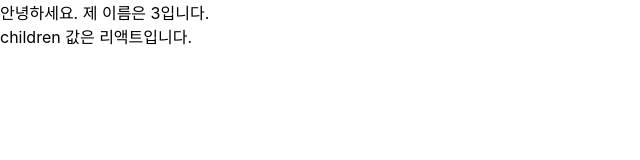
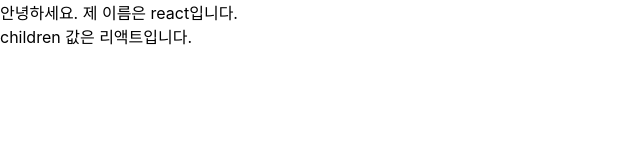
Before and after one commit to KyungOhKim/learning-react, a React (Create React App) app: page / in a window 1280 px wide. Shown: the top 160 px of the page, without its empty margins (0-640 px from the left). Built offline with nearby package versions, Linux system fonts and the light colour scheme.

Commit message:
3.3.6-4 propTypes를 통한 props 검증

```diff
--- a/src/App.js
+++ b/src/App.js
@@ -2,7 +2,7 @@ import React from "react";
 import MyComponent from "./MyComponent";
 
 const App = () => {
-  return <MyComponent name={3}>리액트</MyComponent>;
+  return <MyComponent name="react">리액트</MyComponent>;
 };
 
 export default App;
```
